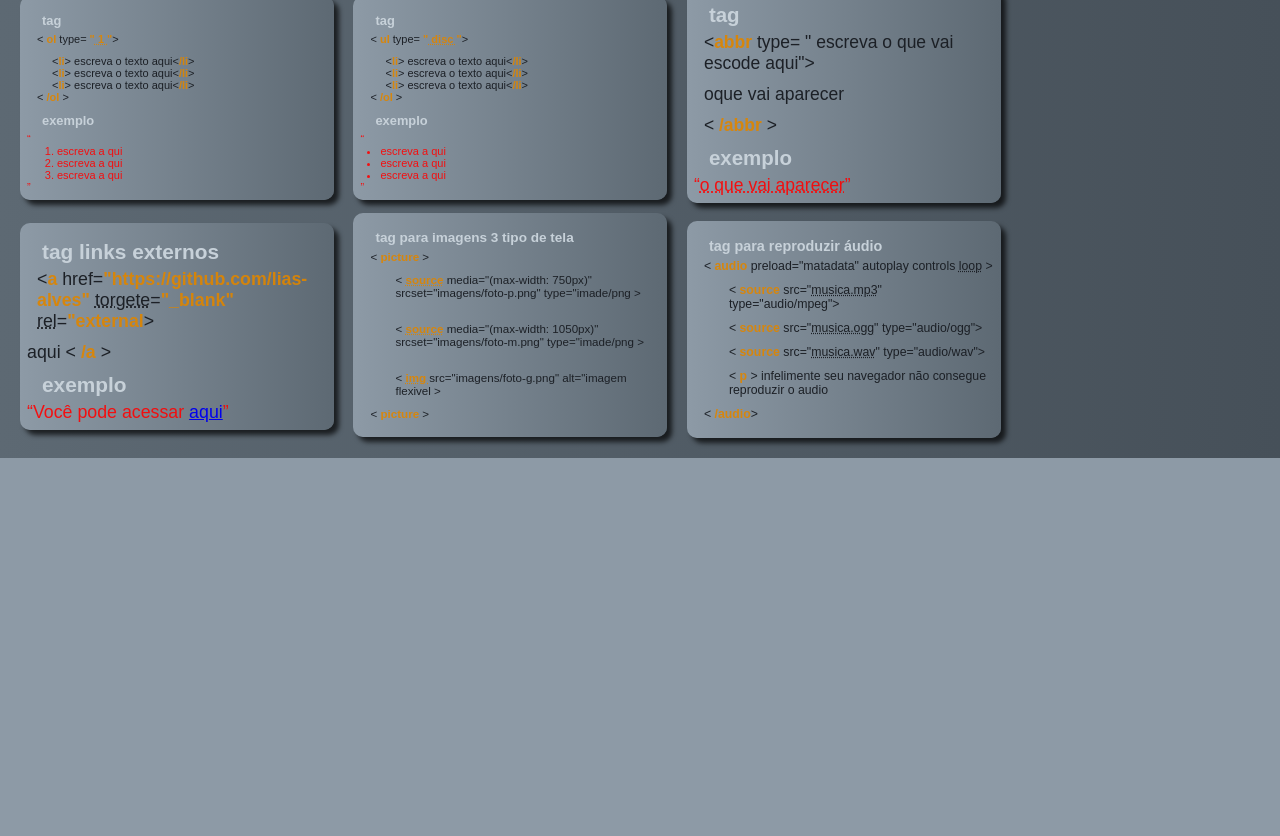
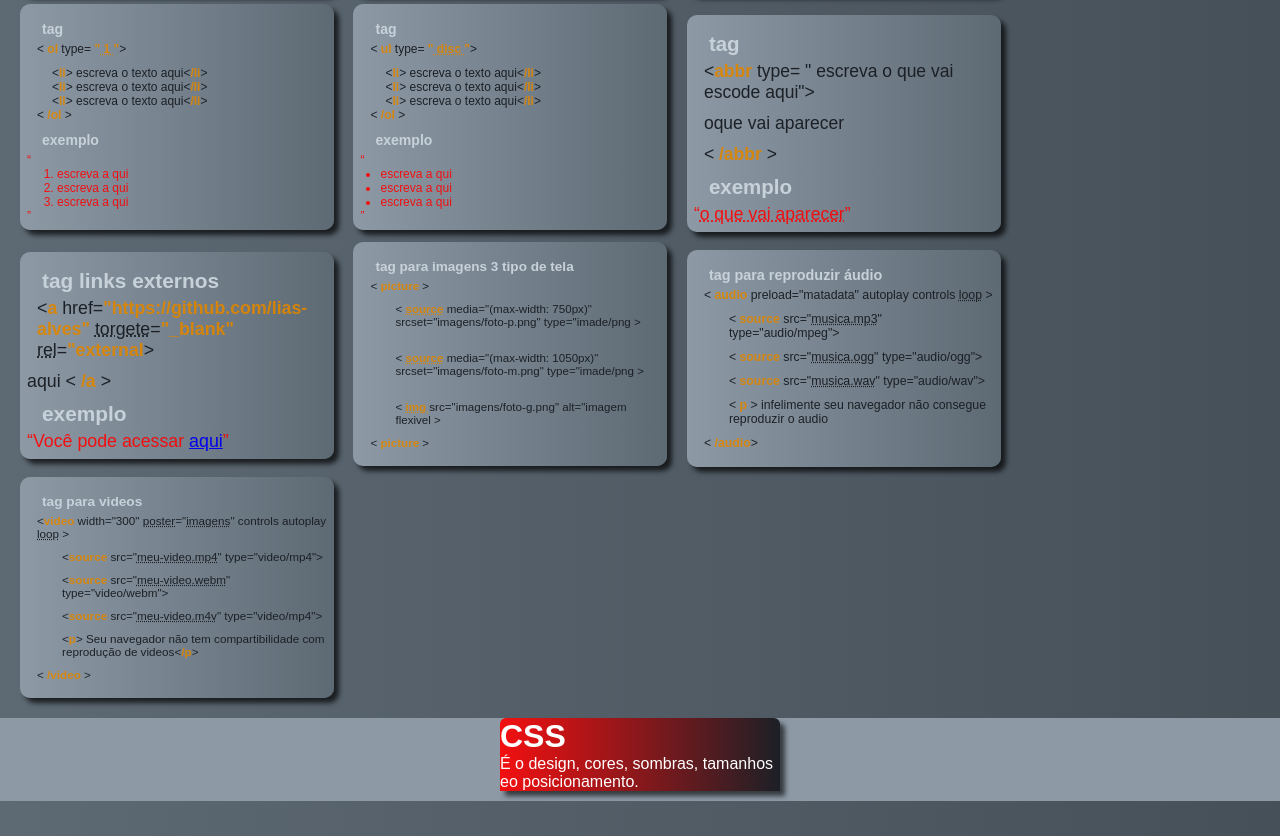
Before and after one commit to lias-alves/codigo, a plain HTML site: page index.html in a window 1280 px wide. Shown: the part 1353-2189 px from the top of the page. Before the commit the page ends 1811 px from the top, so only its background shows below. Drawn offline with Linux system fonts and the light colour scheme.

Commit message:
atualizacoess

```diff
--- a/estilo/style.css
+++ b/estilo/style.css
@@ -85,12 +85,21 @@ section p{
 
 }
 
+.entroducao{
+    width: 280px;
+    background-image: linear-gradient(to left, var(--cor0), var(--cor6));
+    margin: auto;
+    margin-bottom: 10px;
+    border-radius: 6px 6px 0px 0px;
+    box-shadow: 5px 5px 5px rgba(0, 0, 0, 0.623);
+}
+
 .estru-htm{
     display: inline-block;
     margin: auto;
     width: 300px;
     font-size: 10px;
-    background-color: var(--cor1);
+    background-image: linear-gradient(to left, var(--cor2), var(--cor3));
     margin-left: 10px;
     margin-right: 5px;
     margin-bottom: 10px;
@@ -177,7 +186,7 @@ article ul li{
 }
 
 .tag-oll-ull{
-    font-size: 11px;
+    font-size: 12px;
 }
 
 .tag-links{
@@ -195,3 +204,7 @@ article ul li{
 .re-audio{
     font-size: 12.3px;
 }
+
+.tag-vii{
+    font-size: 11.7px;
+}
--- a/index.html
+++ b/index.html
@@ -17,7 +17,7 @@
         <nav class="conteiner">
                  <a  class="navba" href="#">SITE</a>
                  <a  class="navba" href="#htmlll">HTML5</a>
-                 <a  class="navba" href="#">CSS3</a>
+                 <a  class="navba" href="#csss">CSS3</a>
         </nav>
 
         <nav class="conteiner-perfil">
@@ -29,8 +29,10 @@
 
     <main>
         <section id="htmlll">
-            <h1>HTML</h1>
-            <p>São texto, imagens, videos e tabelas.</p>
+            <div class="entroducao">
+                <h1>HTML</h1>
+                <p>São texto, imagens, videos e tabelas.</p>
+            </div>
             <article class="estru-htm">
 
                   <h3>Estrutura basíca do html5</h3>
@@ -266,6 +268,25 @@
                 <p class="cor-p">&lt; <b>p</b> &gt; infelimente seu navegador não consegue reproduzir o audio</p>
                 <p>&lt;<b> /audio</b>&gt;</p>
             </article>
+
+            <article class="tag-vii">
+                <h3>tag para videos</h3>
+                <p>&lt;<b>video</b> width="300" <abbr title="a primeira imagem do video">poster</abbr>="<abbr title="escolha uma imagem">imagens</abbr>" controls autoplay <abbr title="quando temina começa de novo">loop</abbr> &gt;</p>
+                <p class="cor-p">&lt;<b>source</b> src="<abbr title="escolhar um video em mp4">meu-video.mp4</abbr>" type="video/mp4"&gt;</p>
+                <p class="cor-p">&lt;<b>source</b> src="<abbr title="escolhar um video em webm">meu-video.webm</abbr>" type="video/webm"&gt;</p>
+                <p class="cor-p">&lt;<b>source</b> src="<abbr title="escolhar um video em m4v">meu-video.m4v</abbr>" type="video/mp4"&gt;</p>
+                <p class="cor-p">&lt;<b>p</b>&gt; Seu navegador não tem compartibilidade com reprodução de videos&lt;<b>/p</b>&gt; </p>
+                <p>&lt; <b>/video</b> &gt;</p>
+            </article>
+        </section>
+
+        <div class="entroducao">
+            <h1>CSS</h1>
+            <p>É o design, cores, sombras, tamanhos eo posicionamento.</p>
+        </div>
+
+        <section id="csss">
+
         </section>
     </main>
 
```
